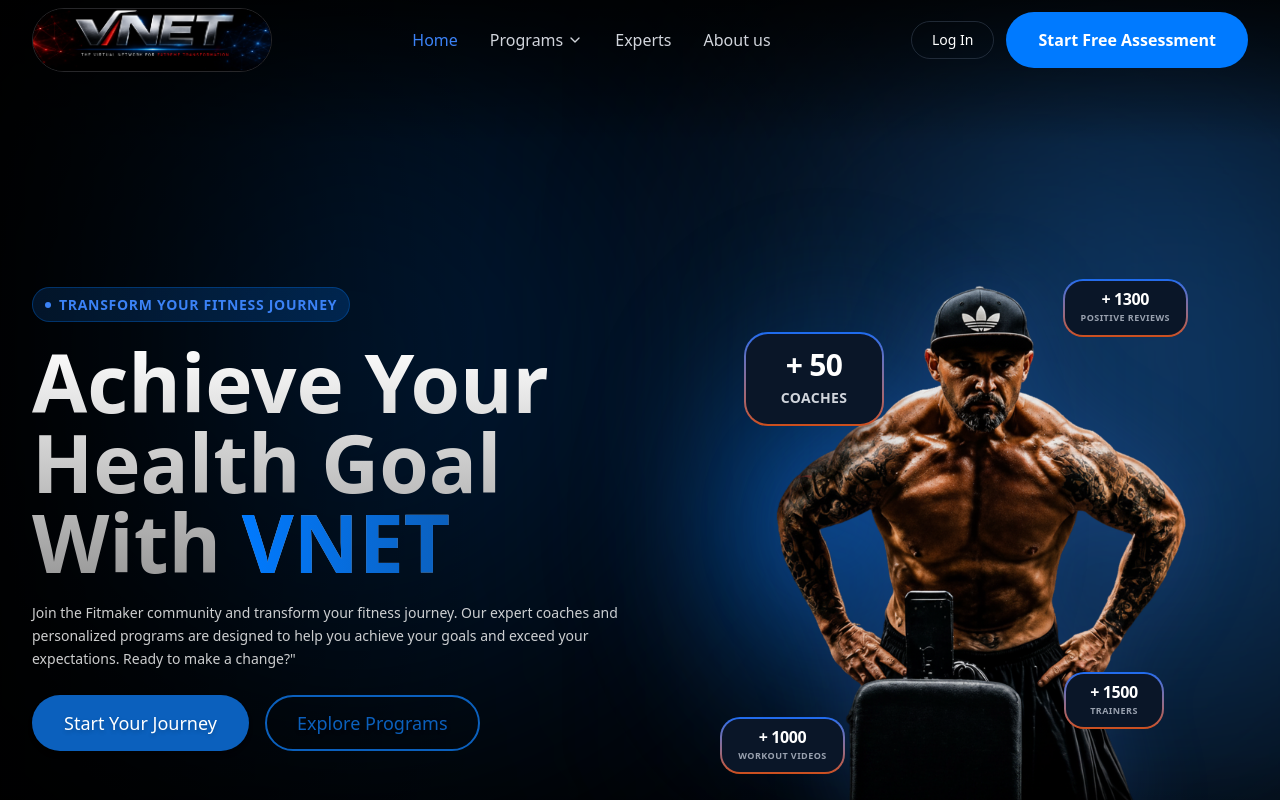
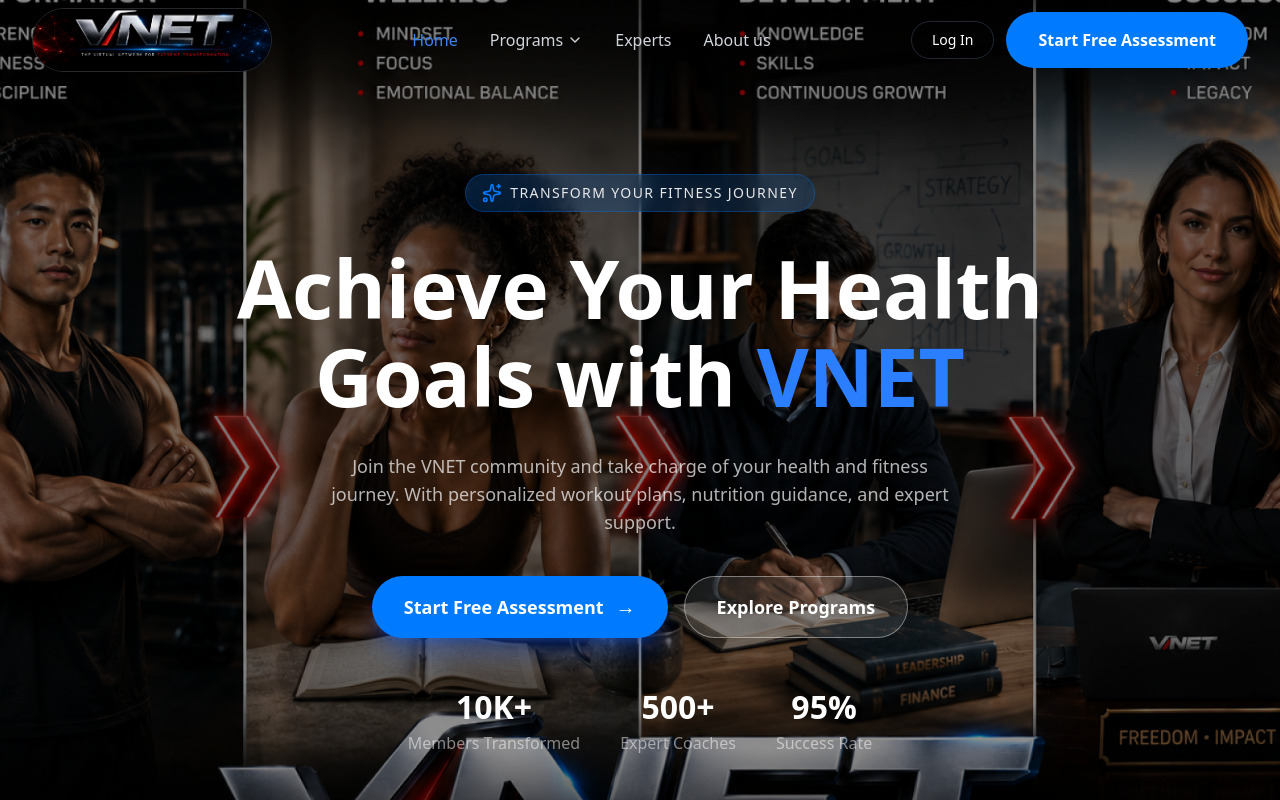
Before and after one commit to J-sense/Venet, a React (Vite) app: page / in a window 1280 px wide. Shown: the top 800 px of the page. Built offline with nearby package versions, Linux system fonts and the light colour scheme; what agora-rtc-react would draw is missing.

Commit message:
complete the banner section

```diff
--- /dev/null
+++ b/src/pages/Home/BannerV2.tsx
@@ -0,0 +1,74 @@
+import { Sparkles } from "lucide-react";
+
+export default function BannerV2() {
+  const stats = [
+    { label: "Members Transformed", value: "10K+" },
+    { label: "Expert Coaches", value: "500+" },
+    { label: "Success Rate", value: "95%" },
+  ];
+  return (
+    <div className="relative min-h-[100vh] lg:min-h-[112vh] flex items-center overflow-hidden bg-black">
+      {/* Background Image */}
+      <div className="absolute inset-0 z-0">
+        <img
+          src="/bannerTwo.png" // Replace with your actual image name
+          alt="VNET Fitness Banner"
+          className="w-full h-full object-cover"
+        />
+        <div className="absolute inset-0 bg-gradient-to-b from-black/60 md:from-black/10 via-black/40 md:via-black/20 to-transparent" />
+      </div>
+
+      {/* Content */}
+      <div className="relative z-10 w-full max-w-5xl mx-auto px-4 md:px-6 text-center pt-24 md:pt-20 pb-12">
+        <div className="flex flex-col items-center space-y-6 md:space-y-8">
+          <div
+            className="inline-flex items-center gap-2 px-3 py-1.5 md:px-4 md:py-2 rounded-[33554400px] backdrop-blur-md border"
+            style={{
+              background: "linear-gradient(to right, #007AFF33, #0B60BD33)",
+              borderColor: "#007AFF4D"
+            }}
+          >
+            <span className="text-[#007AFF]">
+              <Sparkles className="w-4 h-4 md:w-5 md:h-5" />
+            </span>
+            <span className="uppercase text-[10px] md:text-sm font-medium tracking-widest text-[#FFFFFFE5]">
+              TRANSFORM YOUR FITNESS JOURNEY
+            </span>
+          </div>
+
+          <h1 className="text-4xl md:text-6xl lg:text-[80px] font-bold leading-tight lg:leading-[1.1] text-white px-2">
+            Achieve Your Health Goals with{" "}
+            <span className="text-[#2B7FFF]">VNET</span>
+          </h1>
+
+          <p className="text-sm md:text-base lg:text-lg text-[#FFFFFFB2] max-w-2xl text-center px-4">
+            Join the VNET community and take charge of your health and fitness
+            journey. With personalized workout plans, nutrition guidance, and
+            expert support.
+          </p>
+
+          <div className="flex flex-col sm:flex-row flex-wrap justify-center gap-3 md:gap-4 w-full sm:w-auto px-6 sm:px-0 pt-2">
+            <button className="bg-[#007AFF] shadow-[0px_8px_10px_-6px_rgba(21,93,252,0.3),_0px_20px_25px_-5px_rgba(21,93,252,0.3)] hover:bg-blue-600 transition px-6 py-3.5 md:px-8 md:py-4 rounded-full font-semibold text-base md:text-lg flex items-center justify-center gap-2 md:gap-3 text-white w-full sm:w-auto">
+              Start Free Assessment
+              <span className="text-lg md:text-xl">→</span>
+            </button>
+            <button className="border text-white bg-[#FFFFFF1A] border-white/40 hover:bg-white/10 transition px-6 py-3.5 md:px-8 md:py-4 rounded-full font-semibold text-base md:text-lg w-full sm:w-auto">
+              Explore Programs
+            </button>
+          </div>
+
+          {/* Stats */}
+          <div className="flex flex-wrap justify-center gap-6 md:gap-10 pt-6 md:pt-4">
+            {stats.map((stat, index) => (
+              <div key={index} className="text-center w-[120px] sm:w-auto">
+                <div className="text-2xl md:text-[32px] font-bold text-white">{stat.value}</div>
+                <div className="text-[#FFFFFF80] text-xs md:text-[16px] mt-1">{stat.label}</div>
+              </div>
+            ))}
+          </div>
+        </div>
+      </div>
+
+    </div>
+  );
+}
--- a/src/pages/Home/HomeMain.tsx
+++ b/src/pages/Home/HomeMain.tsx
@@ -1,4 +1,5 @@
 import { Banner } from "./Banner";
+import BannerV2 from "./BannerV2";
 import { CTASection } from "./CTASection";
 import { CustomerFeedback } from "./CustomerFeedback";
 import { FAQSection } from "./FAQSection";
@@ -12,7 +13,8 @@
 export default function HomeMain() {
   return (
     <div>
-      <Banner />
+      {/* <Banner /> */}
+      <BannerV2 />
       <ProgramsSection />
       <MissionSection />
       <HowItWorksSection />
```
Also changed, not shown: public/bannerTwo.png (added).
